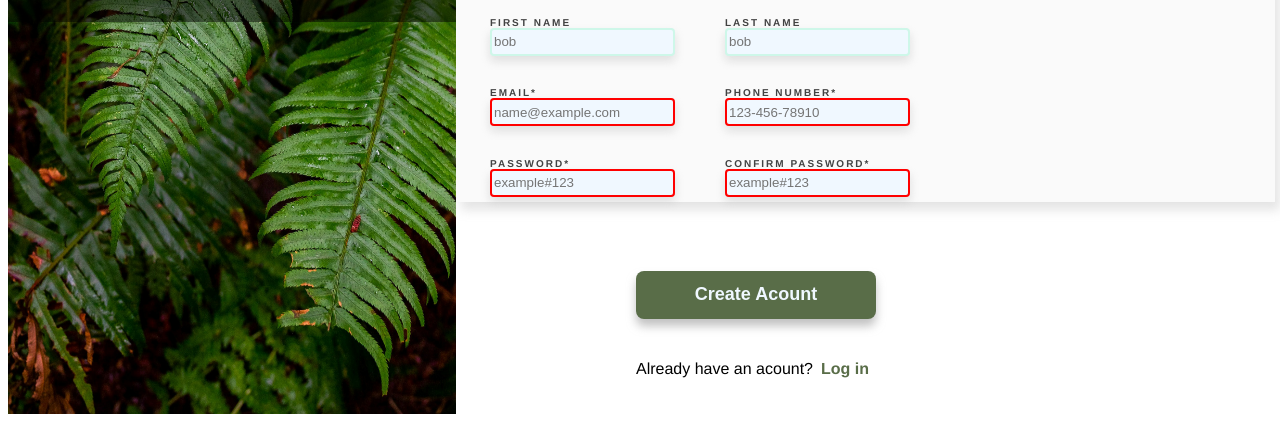
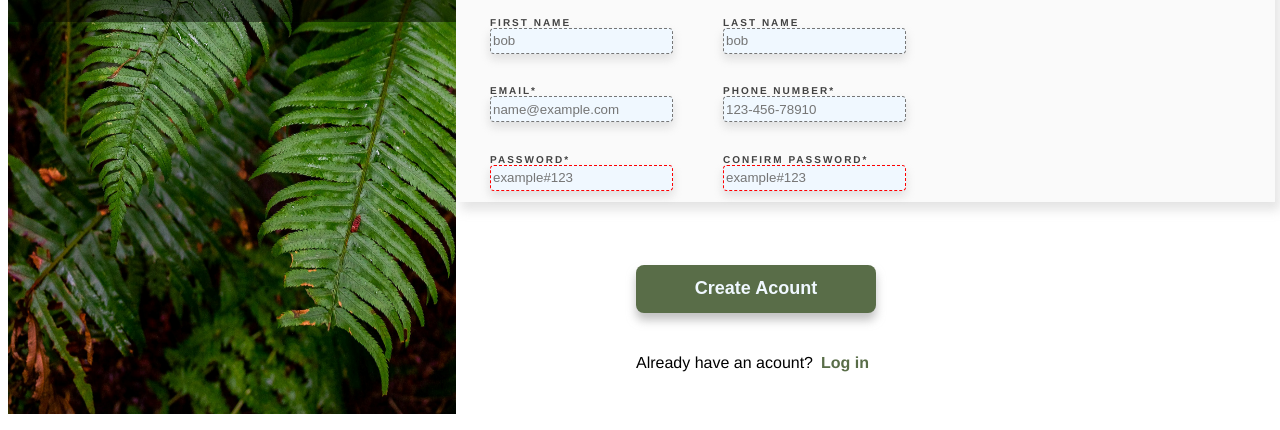
Before and after one commit to Shemuel-bot/sign-up-page, a plain HTML site: page index.html in a window 1280 px wide. Shown: the part 386-816 px from the top of the page. Drawn offline with Linux system fonts and the light colour scheme.

Commit message:
added styling changes

```diff
--- a/style.css
+++ b/style.css
@@ -78,13 +78,14 @@ box-shadow: 0px 7px 10px rgba(161, 161, 161, 0.664);
 }
 input{
      height: 22px;
-     border-style: solid;
+     border-width: 1px;
+     border-style: dashed;
      border-radius: 4px;
      background-color: aliceblue;
      box-shadow: 0px 5px 10px rgba(190, 190, 190, 0.452);
     }
-input:invalid{border-color: red;}
-input:valid{border-color: rgb(206, 247, 233);}
+input[class='error']:invalid{border-color: red;}
+input[class='error']:valid{border-color: rgb(206, 247, 233);}
 .name-input{
     display: flex;
     flex-direction: column;
```
